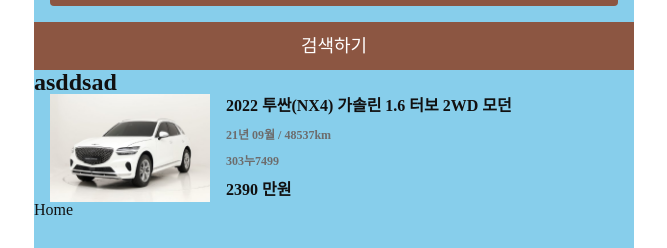
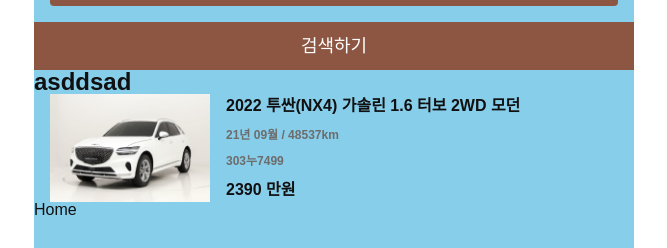
Before and after one commit to hyundai-autoever-third-project-team4/CarMarketplaceApp-FE, a React (Vite) app: page / in a window 1280 px wide. Shown: the part 141-389 px from the top of the page, without its empty margins (306-973 px from the left). Built offline with nearby package versions, Linux system fonts and the light colour scheme; a web font is replaced by a local one.

Commit message:
fix: 폰트 수정

```diff
--- a/src/app/App.style.ts
+++ b/src/app/App.style.ts
@@ -8,4 +8,5 @@
   height: 100vh;
   background-color: skyblue;
   margin: 0 auto;
+  font-family: "Noto Sans KR", sans-serif;
 `;
--- a/src/app/App.tsx
+++ b/src/app/App.tsx
@@ -19,7 +19,6 @@
         <Button text="로그인" size="big" buttonClick={warning} />
       </div>
       <Button text="검색하기" size="full" buttonClick={warning} />
-
       <Text fontType="title">asddsad</Text>
       <CarCard
         carImg="/src/shared/assets/default.png"
--- a/src/shared/ui/Button/ui/Button.style.ts
+++ b/src/shared/ui/Button/ui/Button.style.ts
@@ -29,5 +29,6 @@
   background-color: ${theme.colors.primary4};
   color: white;
   border: none;
+  cursor: pointer;
   ${({ $size }) => buttonTypeStyles[$size]}
 `;
--- a/src/shared/ui/Text/ui/Text.style.ts
+++ b/src/shared/ui/Text/ui/Text.style.ts
@@ -34,6 +34,8 @@
   font-weight: ${({ $fontWeight }) =>
     $fontWeight && `${theme.fontWeight[$fontWeight]}`};
   color: ${({ $fontColor }) => $fontColor && theme.colors[$fontColor]};
+
+  font-family: "Noto Sans KR", sans-serif;
 `;
 
 export default StyledP;
```
